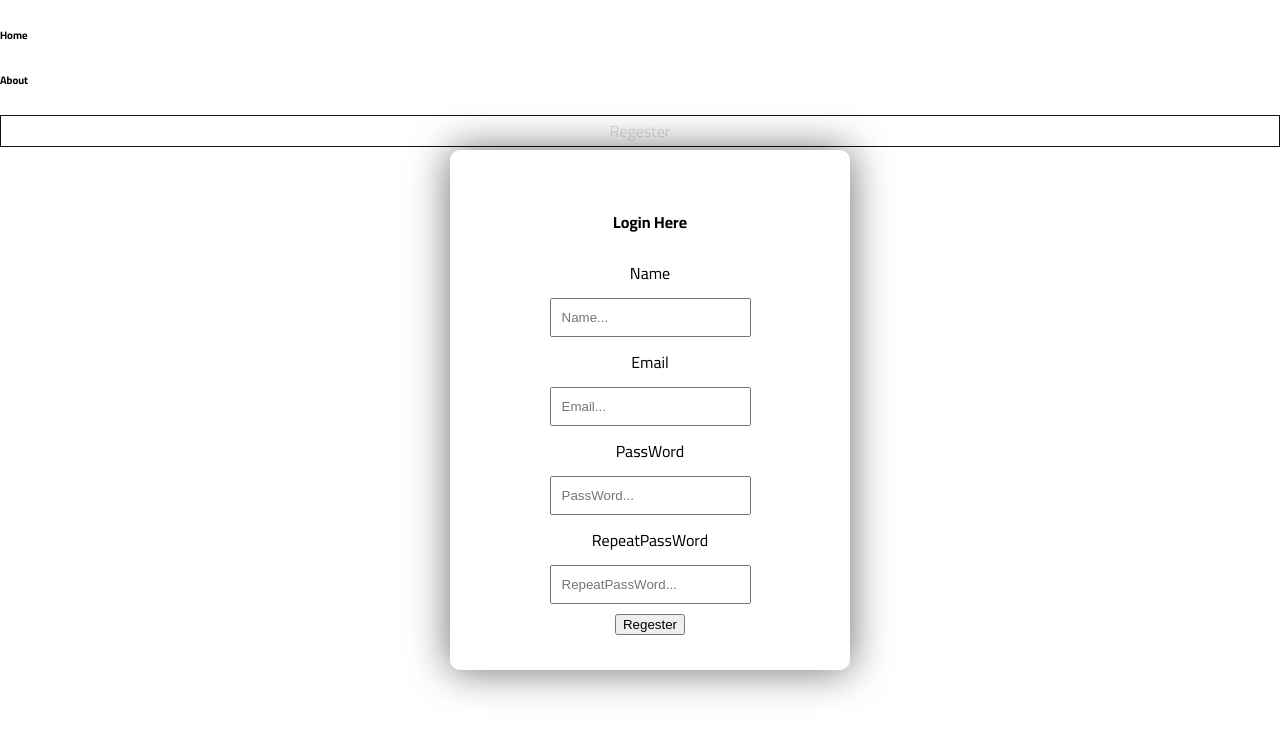
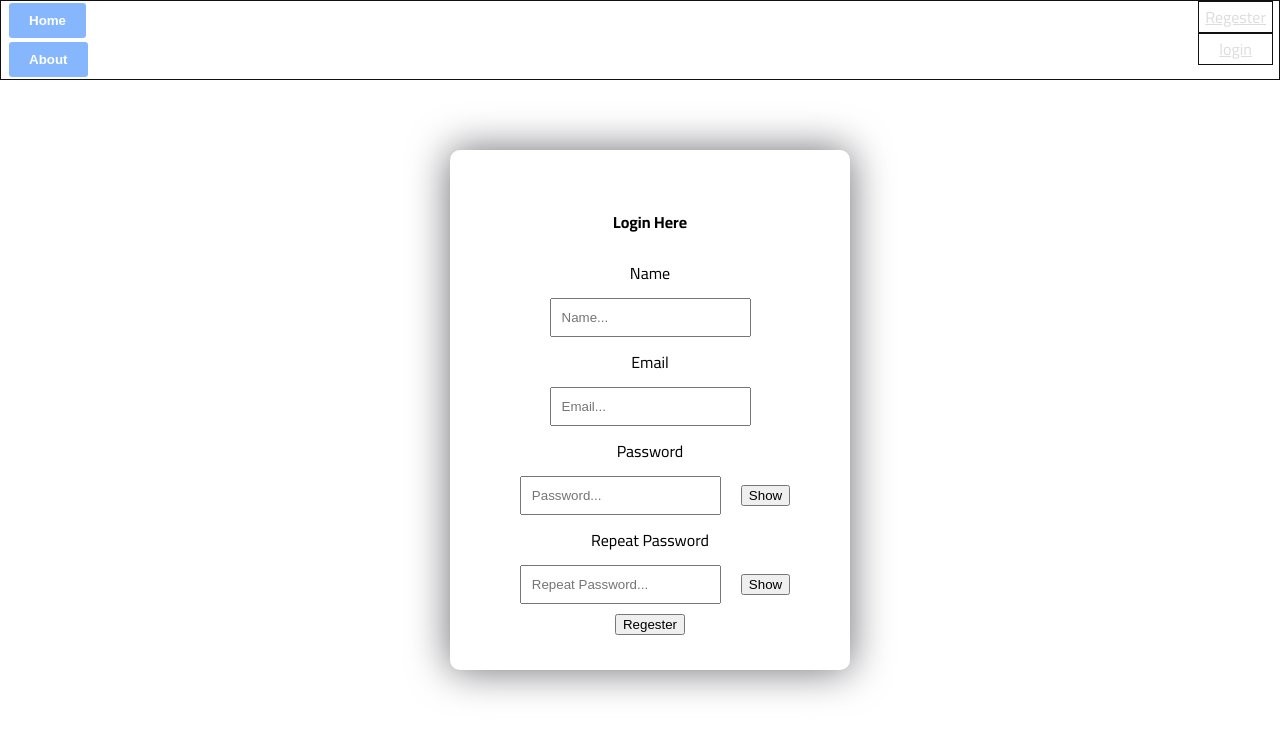
Before and after one commit to ibrahemlolo/react_corse, a React (Create React App) app: page /regester in a window 1280 px wide. Shown: the top 736 px of the page. Built offline with nearby package versions, Linux system fonts and the light colour scheme.

Commit message:
make routers

```diff
--- a/src/App.js
+++ b/src/App.js
@@ -1,14 +1,32 @@
 import SignUp from "./components/SignUp"
 import Header from "./components/Header"
+// import { useEffect, useState } from "react"
+// import Name from "./components/Name"
+import { Route, Routes } from "react-router-dom"
+
 
 export default function App() {
 
+   // const [data, setData] = useState([])
+   // useEffect(() => {
+   //    fetch("https://api.imgflip.com/get_memes")
+   //       .then((res) => res.json())
+   //       .then((data) => setData(data.data.memes.map((items) => items))
+   //       )
+   // })
+   // const datashow = data.map((item, index) => <Name key={index} index={index} name={item.name} img={item.url} />)
 
-     return (
-        <div>
-             <Header/>
-             <SignUp/>
-          </div>)
+
+   return (
+      <div>
+
+         <Header />
+
+         <Routes>
+            <Route path='/regester' element={<SignUp/>}  />
+         </Routes>
+
+      </div>)
 
 
 }
--- a/src/components/Header.js
+++ b/src/components/Header.js
@@ -1,11 +1,31 @@
+import { Link } from "react-router-dom"
+
 export default function Header() {
      return (
-               <nav>
-                    <h6>Home</h6>
-                    <h6>About</h6>
-                    <div style={{ textAlign: "center"}} className="regester">
+          <nav
+               style={{
+                    display: "flex",
+                    alignContent: "center",
+                    justifyContent: "space-between",
+               }}
+               className="regester"
+          >
+               <div>
+                    <button className="regester">Home</button>
+                    <button className="regester">About</button>
+               </div>
+               <div>
+                    <Link
+                         to="/regester"
+                         style={{ textAlign: "center" }} className="regester">
                          Regester
-                    </div>
-               </nav>
+                    </Link>
+                    <Link
+                         to='/login'
+                         style={{ textAlign: "center" }} className="regester">
+                         login
+                    </Link>
+               </div>
+          </nav>
      )
 }
--- /dev/null
+++ b/src/components/Name.js
@@ -0,0 +1,7 @@
+
+export default function name(props) {
+     return <div style={{ border: '1px solid #ccc', padding: '10px', borderRadius: '5px' }}>
+          <p>{props.index} -- {props.name}</p>
+          <img src={props.img} alt="img" width={180} style={{ marginLeft: "40px" }} />
+     </div>
+}
--- a/src/components/SignUp.js
+++ b/src/components/SignUp.js
@@ -11,6 +11,8 @@ export default function SignUp() {
      const [accept, setAccept] = useState(false);
      // const [flag, setFlag] = useState(true);
      const [emailerror, setEmailerror] = useState("");
+     const [showPassword, setShowPassword] = useState(false);
+
 
      // console.log(flag)
 
@@ -26,7 +28,7 @@ export default function SignUp() {
           try {
                if (flag) {
                     //send Data
-                    let res = await axios.post("http://127.0.0.1:8000/api/register", {
+                    await axios.post("http://127.0.0.1:8000/api/register", {
                          name: name,
                          email: email,
                          password: password,
@@ -44,32 +46,66 @@ export default function SignUp() {
           <div className="father">
                <div className="shape"></div>
                <form onSubmit={Submit}>
-
                     <h4>Login Here </h4>
 
+                    { /* Name */}
                     <label htmlFor="name" >Name</label>
-                    <input id="name" type="text" placeholder="Name..."
-                         value={name} onChange={(e) => setName(e.target.value)} />
+                    <input id="name"
+                         type="text"
+                         placeholder="Name..."
+                         value={name}
+                         onChange={(e) => setName(e.target.value)} />
                     {name === "" && accept && <p className="error">name is requierd</p>}
 
+                    {/* Email */}
                     <label htmlFor="email">Email</label>
-                    <input id="email" type="email" placeholder="Email..." required
-                         value={email} onChange={(e) => setEmail(e.target.value)} />
+                    <input id="email"
+                         type="email"
+                         placeholder="Email..." required
+                         value={email}
+                         onChange={(e) => setEmail(e.target.value)} />
                     {accept && emailerror === 422 && <p className="error">Email is already taken</p>}
 
-                    <label htmlFor="password">PassWord</label>
-                    <input id="password" type="password" placeholder="PassWord..."
-                         value={password} onChange={(e) => setPassword(e.target.value)} />
-                    {password.length < 8 && accept && <p className="error">password most be 8 charcter</p>}
+                    {/* Password */ }
+                         <label htmlFor="password">Password</label>
+               <div className="password-input">
+                    <input
+                         id="password"
+                         type={showPassword ? "text" : "password"}
+                         placeholder="Password..."
+                         value={password}
+                         onChange={(e) => setPassword(e.target.value)}
+                    />
+                    <button
+                         type="button"
+                         onClick={() => setShowPassword(!showPassword)}
+                    >
+                         {showPassword ? "Hide" : "Show"}
+                    </button>
+               </div>
+               {password.length < 8 && accept && <p className="error">Password must be at least 8 characters</p>}
 
 
-                    <label htmlFor="repeatpassword">RepeatPassWord</label>
-                    <input id="repeatpassword" type="password" placeholder="RepeatPassWord..."
-                         value={repassword} onChange={(e) => setRepassword(e.target.value)} />
-                    {password !== repassword && accept && <p className="error">password isnt match</p>}
+                    {/* Repassword */}
+                    <label htmlFor="repeatpassword">Repeat Password</label>
+                    <div className="password-input">
+                         <input
+                              id="repeatpassword"
+                              type={showPassword ? "text" : "password"}
+                              placeholder="Repeat Password..."
+                              value={repassword}
+                              onChange={(e) => setRepassword(e.target.value)}
+                         />
+                         <button
+                              type="button"
+                              onClick={() => setShowPassword(!showPassword)}
+                         >
+                              {showPassword ? "Hide" : "Show"}
+                         </button>
+                    </div>
+                    {password !== repassword && accept && <p className="error">Passwords don't match</p>}
 
-
-                         <button style={{ textAlign: "center" }} type="submit">Regester</button>
+                    <button style={{ textAlign: "center" }} type="submit">Regester</button>
 
 
                </form>
--- a/src/index.css
+++ b/src/index.css
@@ -17,6 +17,7 @@ code {
 
 
 }
+
 /* SignUp Style */
 
 .father{
@@ -47,7 +48,7 @@ code {
 
 .father form input{
   margin: 10px;
-    padding: 10px;
+  padding: 10px;
 }
 .father form h3{
       font-size: 32px;
@@ -64,10 +65,44 @@ code {
   }
 
   .regester{
-        color: #ddd;
+    color: #ddd;
     display: block;
     padding: 0 6px;
     border: 1px solid #111;
     transition-duration: var(--duration);
     transition-timing-function: var(--ttfunction);
   }
+
+  .regester button {
+    outline: none;
+    border: none;
+    background-color: #86b7fe;
+    padding: 10px 20px;
+    color:white;
+    border-radius: 5px;
+    cursor: pointer;
+    transition: 0.3s;
+    border: 2px solid white;
+    font-weight: bold;
+
+}
+
+.regester button::hover {
+  background-color: white;
+  border: 2px solid white;
+  color: #86b7fe;
+}
+
+
+.password-input {
+  display: flex;
+  align-items: center;
+}
+
+.password-input input {
+  flex-grow: 1;
+}
+
+.password-input button {
+  margin-left: 10px;
+}
--- a/src/index.js
+++ b/src/index.js
@@ -3,12 +3,14 @@ import ReactDOM from 'react-dom/client';
 import './index.css';
 import './Assets/all.min.css'
 import App from './App';
+import {BrowserRouter} from 'react-router-dom';
+
 
 const root = ReactDOM.createRoot(document.getElementById('root'));
 root.render(
-  <React.StrictMode>
+  <BrowserRouter>
     <App />
-  </React.StrictMode>
+  </BrowserRouter>
 );
 
 // If you want to start measuring performance in your app, pass a function
```
Also changed, not shown: package.json (+10 -8 lines), 1 other file (tests, documents, lock files or other folders).
